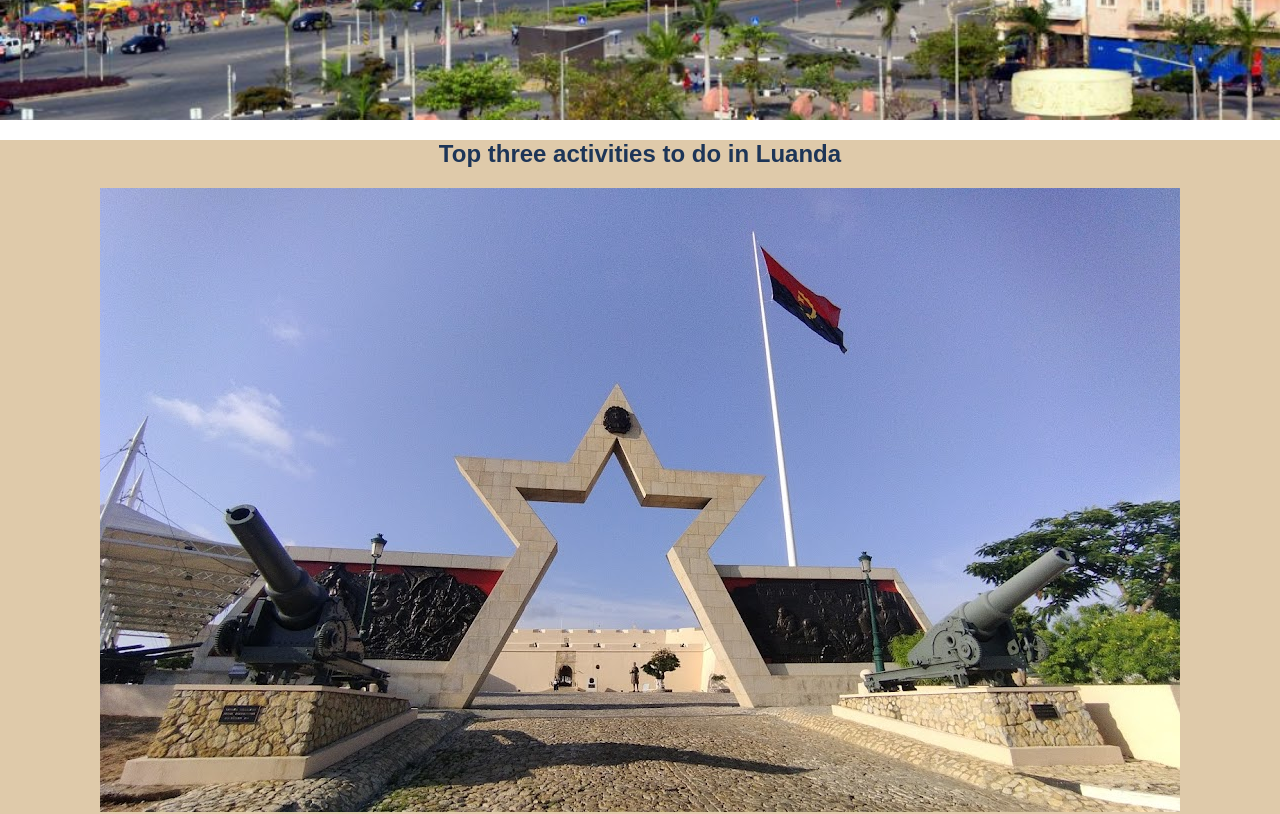
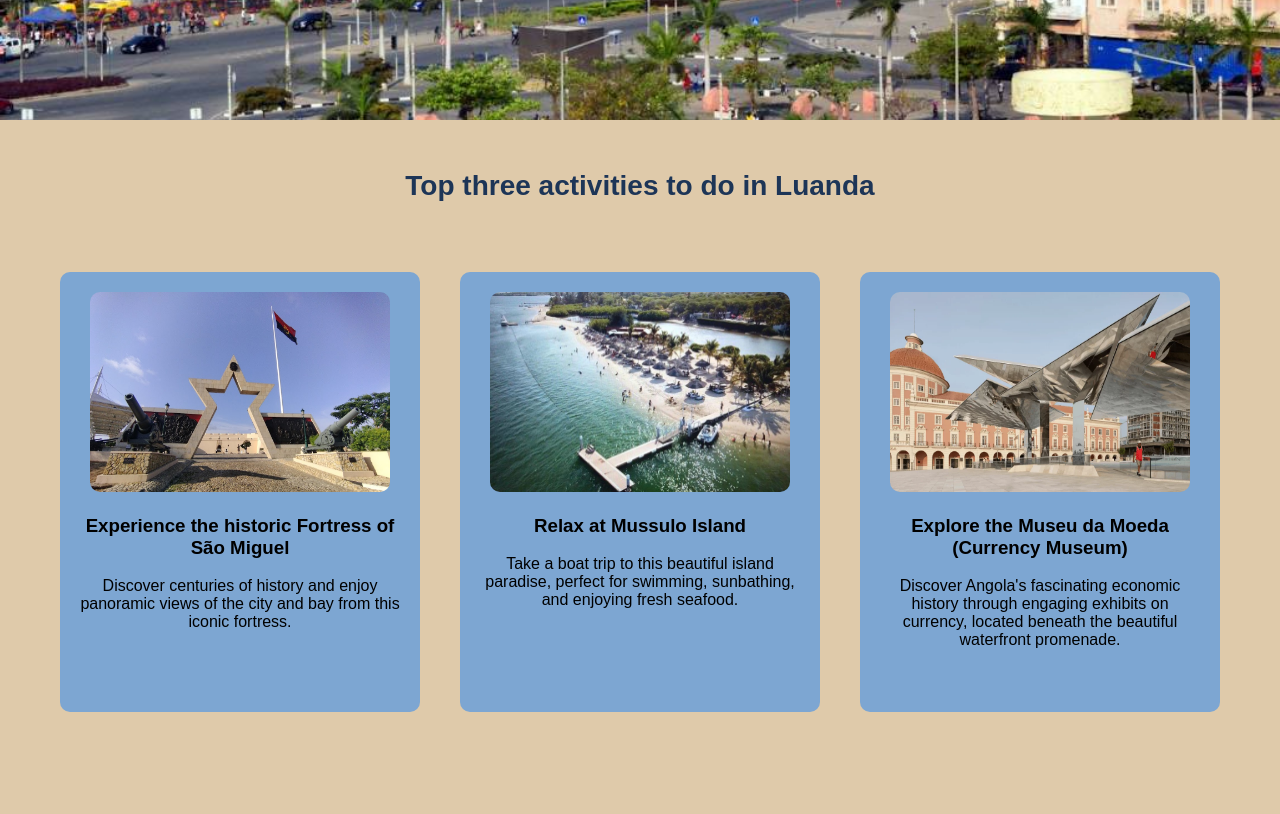
Before and after one commit to SilvioIvanio/hometown-homepage, a plain HTML site: page index.html in a window 1280 px wide. Shown: the part 600-1414 px from the top of the page. Drawn offline with Linux system fonts and the light colour scheme; a web font is replaced by a local one.

Commit message:
Finish activity section

```diff
--- a/index.html
+++ b/index.html
@@ -19,7 +19,7 @@
     </header>
     <main>
         <section id="activities-section">
-            <h2 id="title-activity">Top three activities to do in Luanda</h2>
+            <h2 id="activity-title">Top three activities to do in Luanda</h2>
 
             <div id="activities-container">
                 <section class="activity" id="activity-1">
--- a/styles.css
+++ b/styles.css
@@ -36,10 +36,40 @@ header {
 #activities-section {
     background-color: #DFCAAA;
     margin: 0;
+    height: 720px;
+    display: flex;
+    flex-direction: column;
 }
 
-#title-activity {
+#activity-title {
     color: #1D3557;
-    font-size: 24px;
-    margin: 20px
+    font-size: 28px;
+    margin: 50px 0;
 }
+
+#activities-container {
+   display: flex;
+   justify-content: center;
+
+}
+
+.activity img {
+    width: 300px;
+    height: 200px;
+    border-radius: 10px;
+}
+
+.activity {
+    background-color: #7DA6D2;
+    padding: 20px;
+    margin: 20px;
+    width: 25%;
+    height: 400px;
+    border-radius: 10px;
+}
+
+.activity:hover {
+    transform: scale(1.05);
+    transition: 0.5s;
+    box-shadow: 0 4px 8px #000;
+}
```
